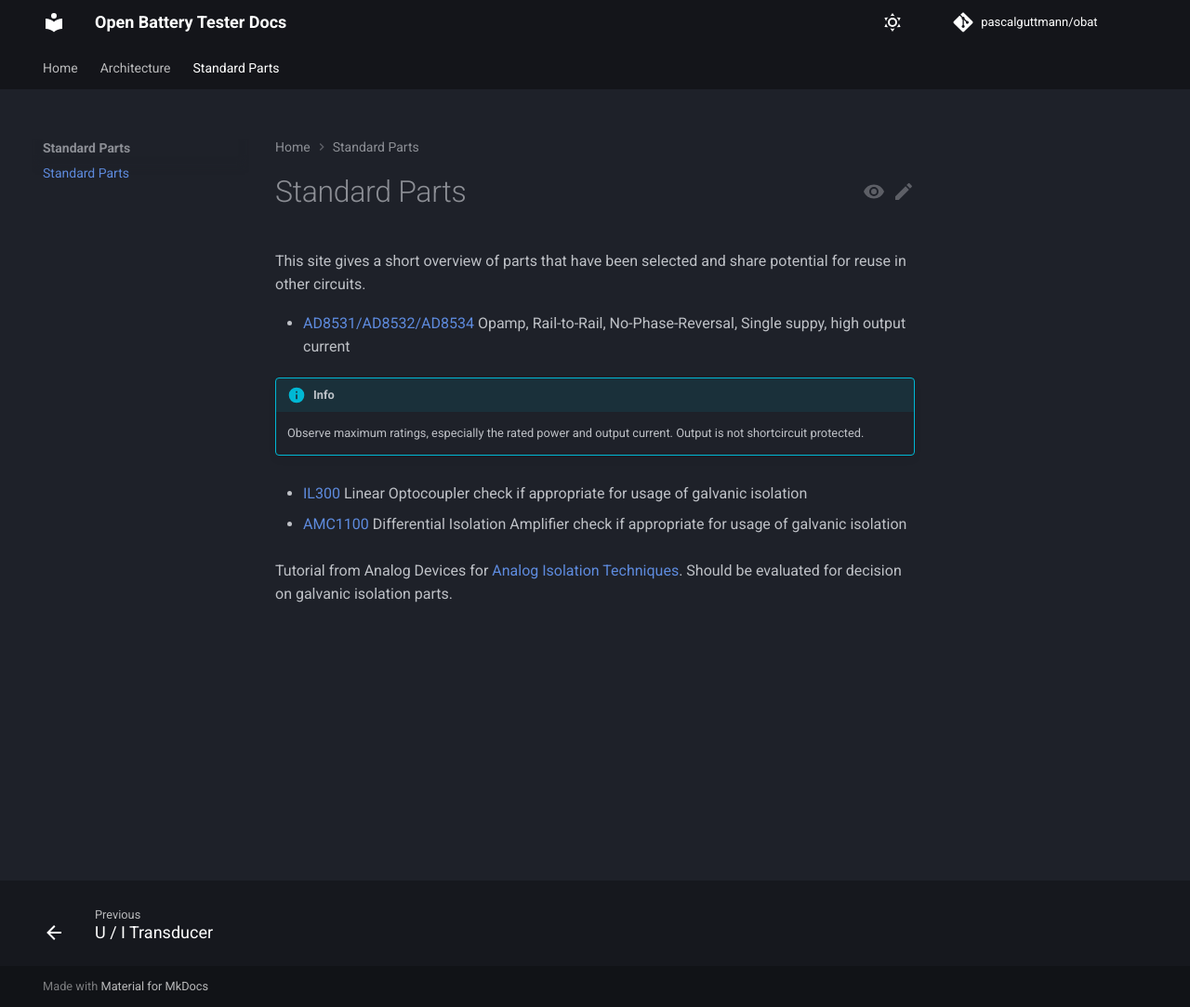
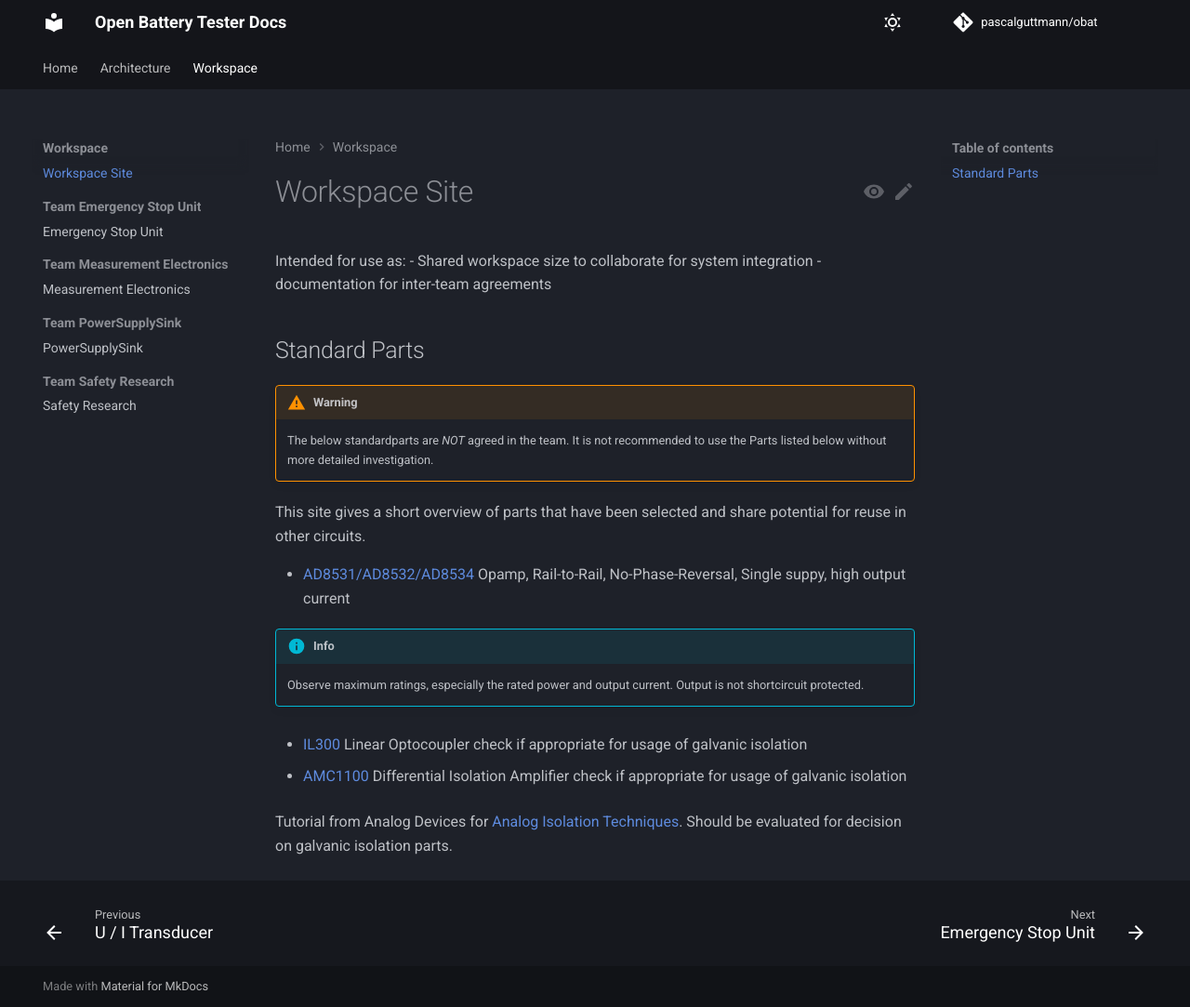
Before and after one commit to pascalguttmann/obat, an MkDocs documentation site: the page built from docs/workspace/index.md, in a window 1280 px wide and 1083 px high. Shown: the whole window at 93% size. Built offline with MkDocs 1.6.1 and Material for MkDocs 9.7.7, drawn with Linux system fonts in a browser that asks for light colours; comment, search, counter and statistics services are not loaded.

Commit message:
add workspace sites
- per team
- per integration

```diff
--- /dev/null
+++ b/docs/workspace/esu/index.md
@@ -0,0 +1 @@
+# Emergency Stop Unit
--- a/docs/parts/parts.md
+++ b/docs/workspace/index.md
@@ -1,4 +1,14 @@
-# Standard Parts
+# Workspace Site
+
+Intended for use as:
+  - Shared workspace size to collaborate for system integration
+  - documentation for inter-team agreements
+
+## Standard Parts
+
+!!! warning
+    The below standardparts are *NOT* agreed in the team. It is not recommended
+    to use the Parts listed below without more detailed investigation.
 
 This site gives a short overview of parts that have been selected and share
 potential for reuse in other circuits.
--- /dev/null
+++ b/docs/workspace/meas/index.md
@@ -0,0 +1 @@
+# Measurement Electronics
--- /dev/null
+++ b/docs/workspace/pss/index.md
@@ -0,0 +1 @@
+# PowerSupplySink
--- /dev/null
+++ b/docs/workspace/safety/index.md
@@ -0,0 +1 @@
+# Safety Research
--- a/mkdocs.yml
+++ b/mkdocs.yml
@@ -10,8 +10,16 @@ nav:
     - arch/psu.md
     - arch/esu.md
     - arch/ui_transducer.md
-  - Standard Parts:
-    - parts/parts.md
+  - Workspace:
+    - workspace/index.md
+    - Team Emergency Stop Unit:
+      - workspace/esu/index.md
+    - Team Measurement Electronics:
+      - workspace/meas/index.md
+    - Team PowerSupplySink:
+      - workspace/pss/index.md
+    - Team Safety Research:
+      - workspace/safety/index.md
 plugins:
   - git-revision-date-localized:
       fallback_to_build_date: false
```
